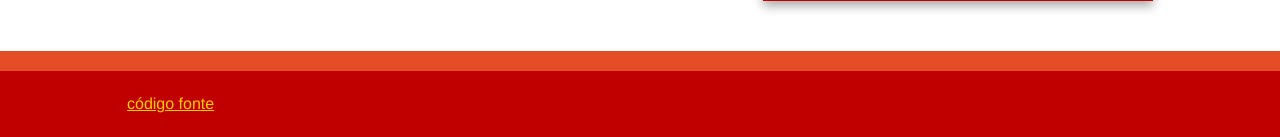
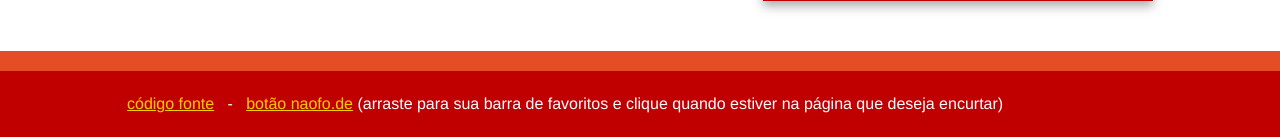
Before and after one commit to naofode/naofo.de, a PHP site: page / in a window 1280 px wide. Shown: the part 1124-1261 px from the top of the page. Run offline with PHP 8.4, Linux system fonts and the light colour scheme; some libraries are stand-ins or nearby versions.

Commit message:
bookmarklet

```diff
--- a/index.php
+++ b/index.php
@@ -158,6 +158,8 @@ if ($code) {
         <div class="footer-container">
             <footer class="wrapper">
                 <a href="https://github.com/pedromoraes/naofo.de">código fonte</a>
+                &nbsp;&nbsp;-&nbsp;&nbsp;
+                <a title="botao naofo.de" href='javascript:var d=document,b=d.body,div=d.createElement("div");div.innerHTML="<form action=\"http://naofo.de\" method=\"post\" target=\"_blank\"><input name=\"url\"><input name=\"title\"></form>";div.style.display="none";b.appendChild(div);var f=div.children[0];f["url"].value=window.location.href;f["title"].value=d.title;f.submit();' onclick="return false;">botão naofo.de</a> (arraste para sua barra de favoritos e clique quando estiver na página que deseja encurtar)
             </footer>
         </div>
 
```
